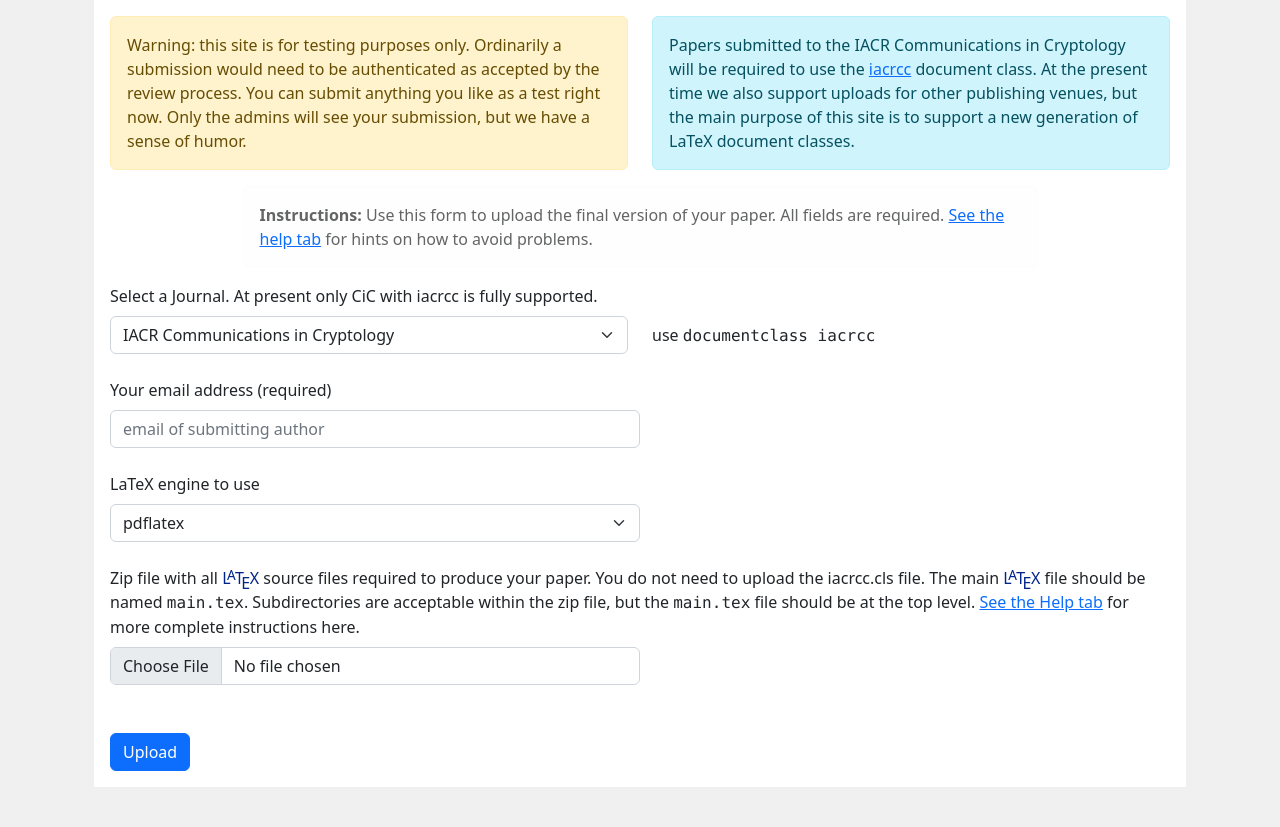
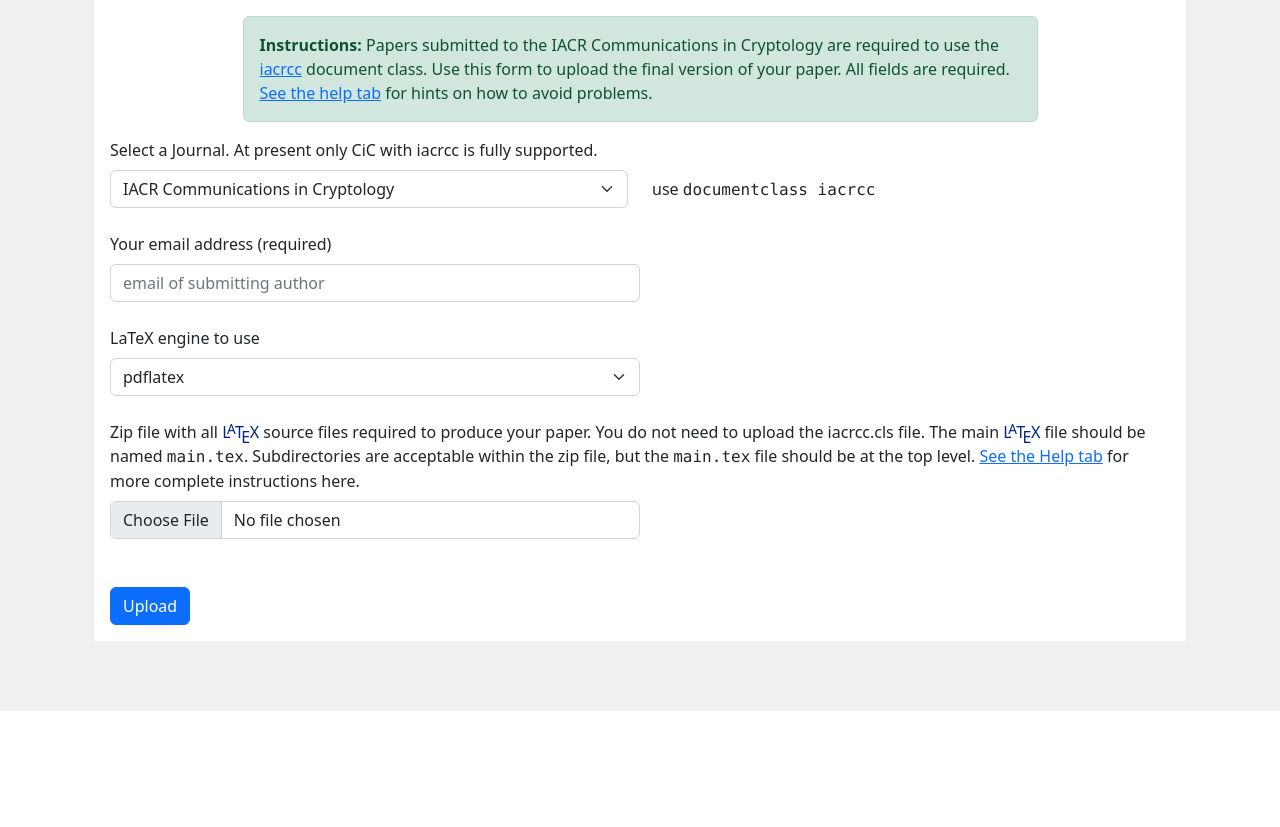
Before and after one commit to IACR/latex-submit, a Flask app: template webapp/templates/submit.html in a window 1280 px wide. Shown: the part 171-998 px from the top of the page. After the commit the page ends 882 px from the top, so only its background shows below. Run offline with Flask 3, Linux system fonts and the light colour scheme; tables that the repository leaves empty hold one stand-in row (values such as "Sample post"); the template is opened without the code that fills it: values that come from a table or form of the project are taken from there, most other values are stand-ins (such as "Sample title", 1, 10 or a date in 2020); some libraries are stand-ins or nearby versions.

Commit message:
Change instructions for actual submissions. WOO HOO!

```diff
--- a/webapp/templates/submit.html
+++ b/webapp/templates/submit.html
@@ -13,37 +13,21 @@
   </nav>
   <div class="tab-content" id="nav-tabContent" style="background-color:#ffffff;">
     <div class="tab-pane fade show active p-3" id="nav-form" role="tabpanel" aria-labelledby="nav-form-tab">
-      <div class="row">
-        <div class="col-6">
       {% if form.version.data == 'final' %}
-          <p class="alert alert-success">
+      <p class="w-75 alert alert-success">
 	You are about to submit your final version, which should incorporate changes requested
         by the copy editor. Once you finalize this, it will go back to the copy editor for a
         final check.
       </p>
       {% else %}
-          <p class="alert alert-warning">
-	    Warning: this site is for testing purposes only. Ordinarily a submission would need
-	    to be authenticated as accepted by the review process. You can submit anything you
-            like as a test right now. Only the admins will see your submission, but we have
-            a sense of humor.
-          </p>
-        </div>
-        <div class="col-6">
-	  <p class="alert alert-info">
-            Papers submitted to the IACR Communications in Cryptology will be required to use the
-	    <a href="/iacrcc"><span class="text-monospace">iacrcc</span></a> document class. At
-	    the present time we also support uploads for other publishing venues, but the main purpose
-	    of this site is to support a new generation of LaTeX document classes.
-          </p>
-          {% endif %}
-        </div>
-      </div>
-      <div class="alert alert-light w-75 mx-auto">
-        <strong>Instructions:</strong> Use this form to upload the final version of your paper. All fields
+      <div class="alert alert-success w-75 mx-auto">
+        <strong>Instructions:</strong>  Papers submitted to the IACR Communications in Cryptology
+        are required to use the <a href="/iacrcc"><span class="text-monospace">iacrcc</span></a>
+        document class. Use this form to upload the final version of your paper. All fields
         are required. <a href="#" onclick="showHelp();return false;">See the help tab</a>
         for hints on how to avoid problems.
       </div>
+      {% endif %}
       {% if form.errors %}
       {% for field_name, field_errors in form.errors|dictsort if field_errors %}
       {% for error in field_errors %}
```
Lines whose indentation alone changed are shown as unchanged.
